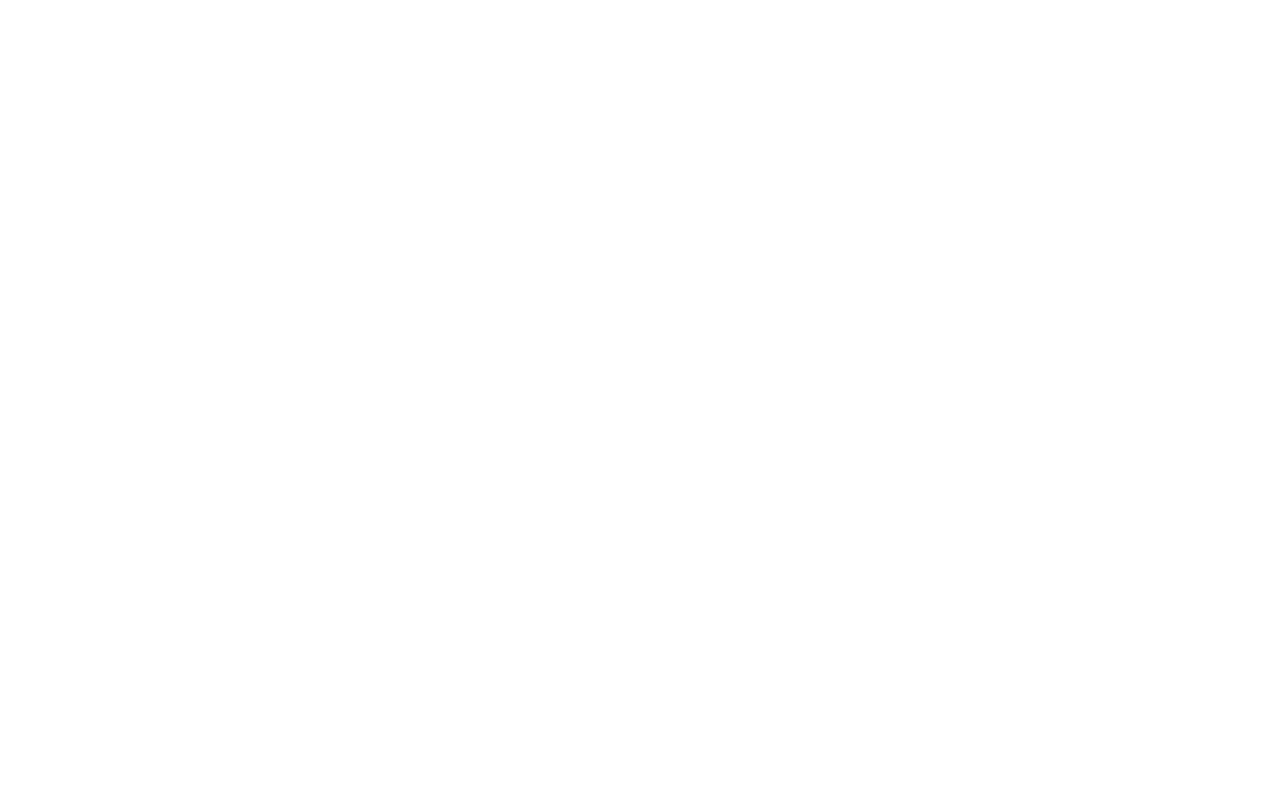
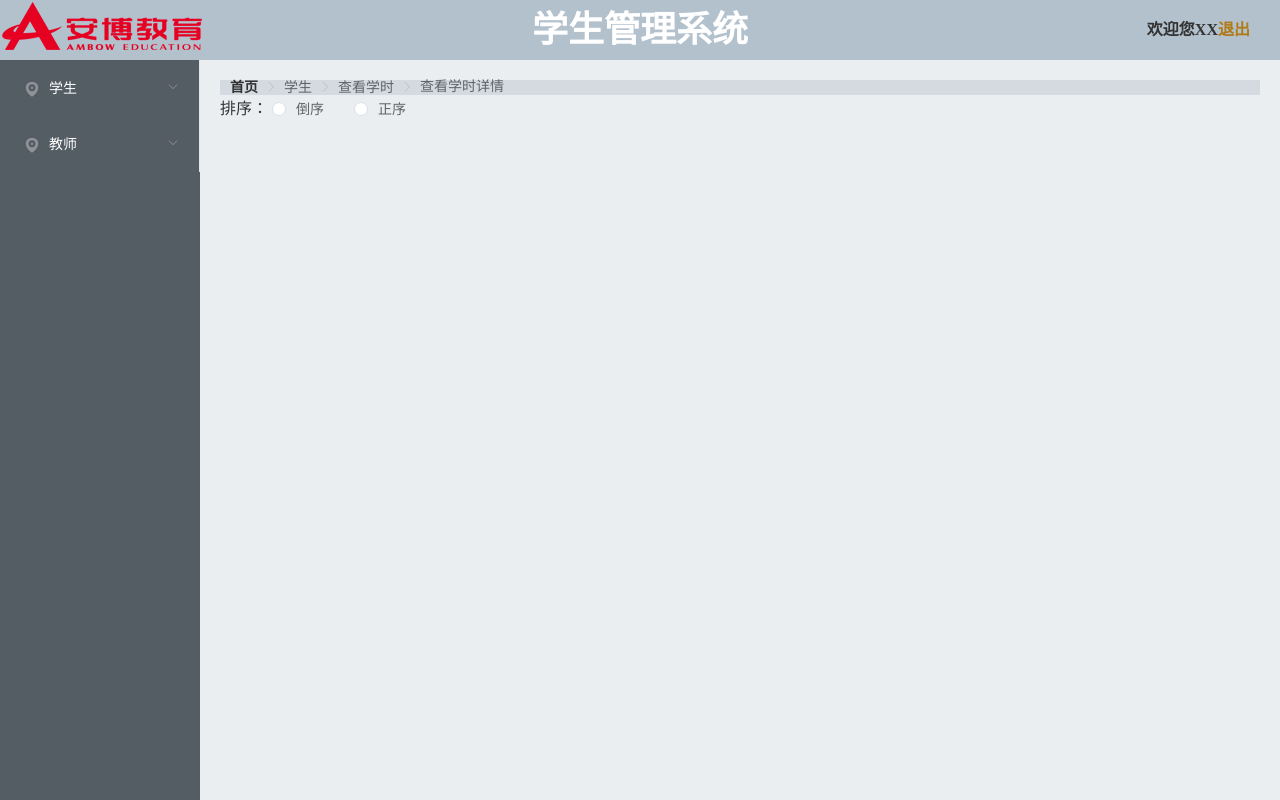
Before and after one commit to superjiangjiang/stu, a Vue app: page /#/showperiod/perioddetial in a window 1280 px wide. Built offline with nearby package versions, Linux system fonts and the light colour scheme.

Commit message:
查看招聘信息完成

```diff
--- a/src/components/student/ShowPeriod.vue
+++ b/src/components/student/ShowPeriod.vue
@@ -5,12 +5,50 @@
     <el-breadcrumb-item>学生</el-breadcrumb-item>
     <el-breadcrumb-item>查看学时</el-breadcrumb-item>
   </el-breadcrumb>
+  <el-table :data="tableData" stripe>
+    <el-table-column prop="number" label="学号" width="180">
+    </el-table-column>
+    <el-table-column prop="username" label="姓名" width="180">
+    </el-table-column>
+    <el-table-column prop="grade" label="年级" width="180">
+    </el-table-column>
+    <el-table-column prop="school" label="学校" width="180">
+    </el-table-column>
+    <el-table-column prop="has_period" label="已获学时" width="180">
+    </el-table-column>
+    <el-table-column prop="un_period" label="已扣学时" width="180">
+    </el-table-column>
+    <el-table-column label="详情" >
+      <template slot-scope="scope">
+        <el-button plain size="mini" @click="godetail()" >查看详情</el-button>
+      </template>
+    </el-table-column>
+  </el-table>
 </div>
 </template>
 
 <script>
   export default {
-    name: 'ShowPeriod'
+    name: 'ShowPeriod',
+    data(){
+      return{
+        tableData: [{
+          number: '201603091071',
+          username: '赵珂',
+          grade: '计科软件外包(16-2)',
+          school:'齐鲁工业大学',
+          has_period:'100',
+          un_period:'20'
+        }]
+      }
+    },
+    methods:{
+      godetail(){
+
+        // this.$route.push({name:"evaluationdetail"})
+        this.$router.push({name:'perioddetial'})
+      }
+    }
   }
 </script>
 
--- /dev/null
+++ b/src/components/subcompoents/PeriodDetial.vue
@@ -0,0 +1,44 @@
+<template>
+    <div>
+      <el-breadcrumb separator-class="el-icon-arrow-right" class="user-breadcrumb">
+        <el-breadcrumb-item :to="{ path: '/home' }">首页</el-breadcrumb-item>
+        <el-breadcrumb-item>学生</el-breadcrumb-item>
+        <el-breadcrumb-item>查看学时</el-breadcrumb-item>
+        <el-breadcrumb-item>查看学时详情</el-breadcrumb-item>
+      </el-breadcrumb>
+
+      <div class="block">
+        <div class="radio">
+          排序：
+          <el-radio-group v-model="reverse">
+            <el-radio :label="true">倒序</el-radio>
+            <el-radio :label="false">正序</el-radio>
+          </el-radio-group>
+        </div>
+
+        <el-timeline :reverse="reverse">
+          <el-timeline-item
+            v-for="(activity, index) in activities"
+            :key="index"
+            :timestamp="activity.timestamp">
+            {{activity.content}}
+          </el-timeline-item>
+        </el-timeline>
+      </div>
+    </div>
+</template>
+
+<script>
+  export default {
+    name: 'PeriodDetial',
+    data() {
+      return {
+
+      }
+    }
+  }
+</script>
+
+<style scoped>
+
+</style>
--- a/src/main.js
+++ b/src/main.js
@@ -11,8 +11,11 @@ import '@/assets/index.css'
 import ElementUI from 'element-ui'
 // 导入elementui - css
 import 'element-ui/lib/theme-chalk/index.css'
+
+
+
+Vue.use(ElementUI)
 import echarts from 'echarts'
-Vue.use(ElementUI)
 Vue.use(echarts)
 
 Vue.config.productionTip = false
--- a/src/router/index.js
+++ b/src/router/index.js
@@ -20,6 +20,8 @@ import Upload from '@/components/student/Upload'
 //引入学生查看学时组件
 import ShowPeriod from '@/components/student/ShowPeriod'
 
+//引入学生查看学时详情的组件
+import PeriodDetial from '@/components/subcompoents/PeriodDetial'
 //引入学生评价的组件
 
 import StatisticsStudentEvaluation from '@/components/teacher/StatisticsStudentEvaluation'
@@ -85,7 +87,8 @@ const router = new Router({
         { path: 'schoolstatisticsemployment', component: SchoolStatisticsEmployment },
         { path:'/teacherevaluation/evaluationdetail',component:EvaluationDetail,name:'evaluationdetail'},
         { path:'/lookinfo/infodetail',component:InfoDetail,name:'infodetail'},
-        { path:'/statisticsclass/statisticsclassdetail',component:StatisticsClassDetail,name:'statisticsclassdetail'}
+        { path:'/statisticsclass/statisticsclassdetail',component:StatisticsClassDetail,name:'statisticsclassdetail'},
+        { path:'/showperiod/perioddetial',component:PeriodDetial,name:'perioddetial'}
       ]
 
     },
```
